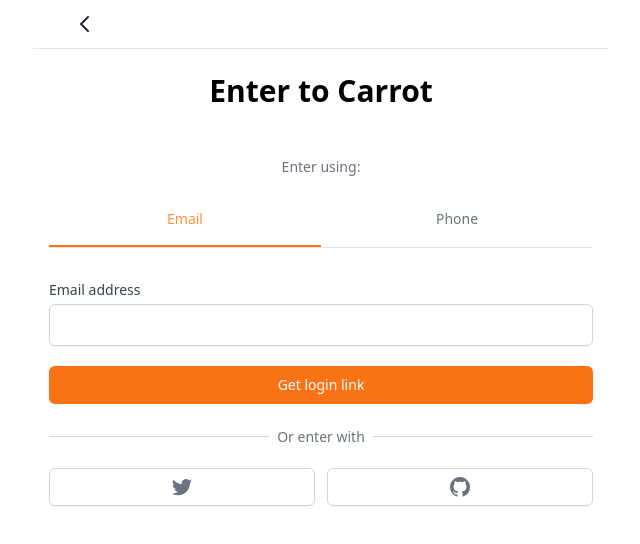
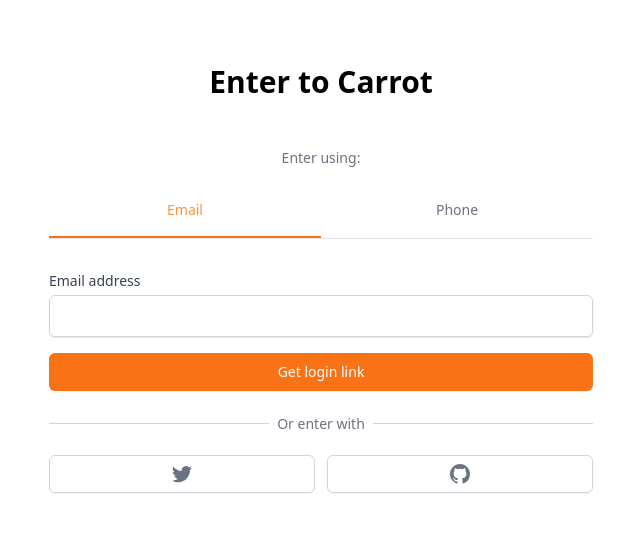
Before and after one commit to k-sang-soo/nextjs-carrot-market, a Next.js app: page /enter in a window 1280 px wide. Shown: the top 544 px of the page, without its empty margins (319-959 px from the left). Built offline with nearby package versions, Linux system fonts and the light colour scheme.

Commit message:
데이터베이스 설정 및 연결, enter form 작업 중...

```diff
--- a/package.json
+++ b/package.json
@@ -10,6 +10,7 @@
   },
   "dependencies": {
     "@next/font": "13.1.4",
+    "@prisma/client": "^4.9.0",
     "@types/node": "18.11.18",
     "@types/react": "18.0.27",
     "@types/react-dom": "18.0.10",
@@ -18,12 +19,14 @@
     "next": "13.1.4",
     "react": "18.2.0",
     "react-dom": "18.2.0",
+    "react-hook-form": "^7.43.0",
     "typescript": "4.9.4"
   },
   "devDependencies": {
     "@tailwindcss/forms": "^0.5.3",
     "autoprefixer": "^10.4.13",
     "postcss": "^8.4.21",
+    "prisma": "^4.9.0",
     "tailwindcss": "^3.2.4"
   }
 }
--- a/src/components/input.tsx
+++ b/src/components/input.tsx
@@ -1,20 +1,36 @@
+import { UseFormRegisterReturn } from 'react-hook-form';
+
 interface InputProps {
     label: string;
     name: string;
     kind?: 'text' | 'phone' | 'price';
-    [key: string]: any;
+    register: UseFormRegisterReturn;
+    type: string;
+    required: boolean;
 }
-export default function Input({ label, name, kind = 'text', ...rest }: InputProps) {
+export default function Input({
+    label,
+    name,
+    kind = 'text',
+    register,
+    type,
+    required,
+}: InputProps) {
     return (
         <div>
-            <label className="mb-1 block text-sm font-medium text-gray-700" htmlFor={name}>
+            <label
+                className="mb-1 block text-sm font-medium text-gray-700"
+                htmlFor={name}
+            >
                 {label}
             </label>
             {kind === 'text' ? (
                 <div className="rounded-md relative flex  items-center shadow-sm">
                     <input
                         id={name}
-                        {...rest}
+                        {...register}
+                        type={type}
+                        required={required}
                         className="appearance-none w-full px-3 py-2 border border-gray-300 rounded-md shadow-sm placeholder-gray-400 focus:outline-none focus:ring-orange-500 focus:border-orange-500"
                     />
                 </div>
@@ -26,7 +42,9 @@ export default function Input({ label, name, kind = 'text', ...rest }: InputProp
                     </div>
                     <input
                         id={name}
-                        {...rest}
+                        {...register}
+                        type={type}
+                        required={required}
                         className="appearance-none pl-7 w-full px-3 py-2 border border-gray-300 rounded-md shadow-sm placeholder-gray-400 focus:outline-none focus:ring-orange-500 focus:border-orange-500"
                     />
                     <div className="absolute right-0 pointer-events-none pr-3 flex items-center">
@@ -36,10 +54,14 @@ export default function Input({ label, name, kind = 'text', ...rest }: InputProp
             ) : null}
             {kind === 'phone' ? (
                 <div className="flex rounded-md shadow-sm">
-                    <span className="flex items-center justify-center px-3 rounded-l-md border border-r-0 border-gray-300 bg-gray-50 text-gray-500 select-none text-sm">+82</span>
+                    <span className="flex items-center justify-center px-3 rounded-l-md border border-r-0 border-gray-300 bg-gray-50 text-gray-500 select-none text-sm">
+                        +82
+                    </span>
                     <input
                         id={name}
-                        {...rest}
+                        {...register}
+                        type={type}
+                        required={required}
                         className="appearance-none w-full px-3 py-2 border border-gray-300 rounded-md rounded-l-none shadow-sm placeholder-gray-400 focus:outline-none focus:ring-orange-500 focus:border-orange-500"
                     />
                 </div>
--- a/src/pages/enter.tsx
+++ b/src/pages/enter.tsx
@@ -1,24 +1,47 @@
+import Button from '@/components/button';
+import Input from '@/components/input';
 import Layout from '@/components/layout';
 import { cls } from '@/libs/utils';
 import type { NextPage } from 'next';
 import { useState } from 'react';
+import { useForm } from 'react-hook-form';
+
+interface IForm {
+    email?: string;
+    phone?: string;
+}
 
 const Enter: NextPage = () => {
+    const { register, watch, reset, handleSubmit } = useForm<IForm>();
     const [method, setMethod] = useState<'email' | 'phone'>('email');
-    const onEmailClick = () => setMethod('email');
-    const onPhoneClick = () => setMethod('phone');
+    const onEmailClick = () => {
+        reset();
+        setMethod('email');
+    };
+    const onPhoneClick = () => {
+        reset();
+        setMethod('phone');
+    };
+    const onValid = (data: IForm) => {
+        console.log('data', data);
+    };
+
+    console.log(watch());
     return (
-        <Layout canGoBack>
-            <div className="px-4">
+        <div className="mt-16 px-4">
             <h3 className="text-3xl font-bold text-center">Enter to Carrot</h3>
             <div className="mt-12">
                 <div className="flex flex-col items-center">
-                        <h5 className="text-sm text-gray-500 font-medium">Enter using:</h5>
+                    <h5 className="text-sm text-gray-500 font-medium">
+                        Enter using:
+                    </h5>
                     <div className="grid  border-b  w-full mt-8 grid-cols-2 ">
                         <button
                             className={cls(
                                 'pb-4 font-medium text-sm border-b-2',
-                                    method === 'email' ? ' border-orange-500 text-orange-400' : 'border-transparent hover:text-gray-400 text-gray-500',
+                                method === 'email'
+                                    ? ' border-orange-500 text-orange-400'
+                                    : 'border-transparent hover:text-gray-400 text-gray-500',
                             )}
                             onClick={onEmailClick}
                         >
@@ -27,7 +50,9 @@ const Enter: NextPage = () => {
                         <button
                             className={cls(
                                 'pb-4 font-medium text-sm border-b-2',
-                                    method === 'phone' ? ' border-orange-500 text-orange-400' : 'border-transparent hover:text-gray-400 text-gray-500',
+                                method === 'phone'
+                                    ? ' border-orange-500 text-orange-400'
+                                    : 'border-transparent hover:text-gray-400 text-gray-500',
                             )}
                             onClick={onPhoneClick}
                         >
@@ -35,50 +60,64 @@ const Enter: NextPage = () => {
                         </button>
                     </div>
                 </div>
-                    <form className="flex flex-col mt-8">
-                        <label className="text-sm font-medium text-gray-700">
-                            {method === 'email' ? 'Email address' : null}
-                            {method === 'phone' ? 'Phone number' : null}
-                        </label>
-                        <div className="mt-1">
+                <form
+                    onSubmit={handleSubmit(onValid)}
+                    className="flex flex-col mt-8 space-y-4"
+                >
                     {method === 'email' ? (
-                                <input
+                        <Input
+                            register={register('email')}
+                            name="email"
+                            label="Email address"
                             type="email"
-                                    className="appearance-none w-full px-3 py-2 border border-gray-300 rounded-md shadow-sm placeholder-gray-400 focus:outline-none focus:ring-orange-500 focus:border-orange-500"
                             required
                         />
                     ) : null}
                     {method === 'phone' ? (
-                                <div className="flex rounded-md shadow-sm">
-                                    <span className="flex items-center justify-center px-3 rounded-l-md border border-r-0 border-gray-300 bg-gray-50 text-gray-500 select-none text-sm">+82</span>
-                                    <input
+                        <Input
+                            register={register('phone')}
+                            name="phone"
+                            label="Phone number"
                             type="number"
-                                        className="appearance-none w-full px-3 py-2 border border-gray-300 rounded-md rounded-l-none shadow-sm placeholder-gray-400 focus:outline-none focus:ring-orange-500 focus:border-orange-500"
+                            kind="phone"
                             required
                         />
-                                </div>
                     ) : null}
-                        </div>
-                        <button className="mt-5 bg-orange-500 hover:bg-orange-600 text-white py-2 px-4 border border-transparent rounded-md shadow-sm text-sm font-medium focus:ring-2 focus:ring-offset-2 focus:ring-orange-500 focus:outline-none ">
-                            {method === 'email' ? 'Get login link' : null}
-                            {method === 'phone' ? 'Get one-time password' : null}
-                        </button>
+                    {method === 'email' ? (
+                        <Button text={'Get login link'} />
+                    ) : null}
+                    {method === 'phone' ? (
+                        <Button text={'Get one-time password'} />
+                    ) : null}
                 </form>
+
                 <div className="mt-8">
                     <div className="relative">
                         <div className="absolute w-full border-t border-gray-300" />
                         <div className="relative -top-3 text-center ">
-                                <span className="bg-white px-2 text-sm text-gray-500">Or enter with</span>
+                            <span className="bg-white px-2 text-sm text-gray-500">
+                                Or enter with
+                            </span>
                         </div>
                     </div>
                     <div className="grid grid-cols-2 mt-2 gap-3">
                         <button className="flex justify-center items-center py-2 px-4 border border-gray-300 rounded-md shadow-sm bg-white text-sm font-medium text-gray-500 hover:bg-gray-50">
-                                <svg className="w-5 h-5" aria-hidden="true" fill="currentColor" viewBox="0 0 20 20">
+                            <svg
+                                className="w-5 h-5"
+                                aria-hidden="true"
+                                fill="currentColor"
+                                viewBox="0 0 20 20"
+                            >
                                 <path d="M6.29 18.251c7.547 0 11.675-6.253 11.675-11.675 0-.178 0-.355-.012-.53A8.348 8.348 0 0020 3.92a8.19 8.19 0 01-2.357.646 4.118 4.118 0 001.804-2.27 8.224 8.224 0 01-2.605.996 4.107 4.107 0 00-6.993 3.743 11.65 11.65 0 01-8.457-4.287 4.106 4.106 0 001.27 5.477A4.073 4.073 0 01.8 7.713v.052a4.105 4.105 0 003.292 4.022 4.095 4.095 0 01-1.853.07 4.108 4.108 0 003.834 2.85A8.233 8.233 0 010 16.407a11.616 11.616 0 006.29 1.84" />
                             </svg>
                         </button>
                         <button className="flex justify-center items-center py-2 px-4 border border-gray-300 rounded-md shadow-sm bg-white text-sm font-medium text-gray-500 hover:bg-gray-50">
-                                <svg className="w-5 h-5" aria-hidden="true" fill="currentColor" viewBox="0 0 20 20">
+                            <svg
+                                className="w-5 h-5"
+                                aria-hidden="true"
+                                fill="currentColor"
+                                viewBox="0 0 20 20"
+                            >
                                 <path
                                     fillRule="evenodd"
                                     d="M10 0C4.477 0 0 4.484 0 10.017c0 4.425 2.865 8.18 6.839 9.504.5.092.682-.217.682-.483 0-.237-.008-.868-.013-1.703-2.782.605-3.369-1.343-3.369-1.343-.454-1.158-1.11-1.466-1.11-1.466-.908-.62.069-.608.069-.608 1.003.07 1.531 1.032 1.531 1.032.892 1.53 2.341 1.088 2.91.832.092-.647.35-1.088.636-1.338-2.22-.253-4.555-1.113-4.555-4.951 0-1.093.39-1.988 1.029-2.688-.103-.253-.446-1.272.098-2.65 0 0 .84-.27 2.75 1.026A9.564 9.564 0 0110 4.844c.85.004 1.705.115 2.504.337 1.909-1.296 2.747-1.027 2.747-1.027.546 1.379.203 2.398.1 2.651.64.7 1.028 1.595 1.028 2.688 0 3.848-2.339 4.695-4.566 4.942.359.31.678.921.678 1.856 0 1.338-.012 2.419-.012 2.747 0 .268.18.58.688.482A10.019 10.019 0 0020 10.017C20 4.484 15.522 0 10 0z"
@@ -90,7 +129,6 @@ const Enter: NextPage = () => {
                 </div>
             </div>
         </div>
-        </Layout>
     );
 };
 export default Enter;
```
Also changed, not shown: 2 other files (tests, documents, lock files or other folders). Lines whose indentation alone changed are shown as unchanged.
